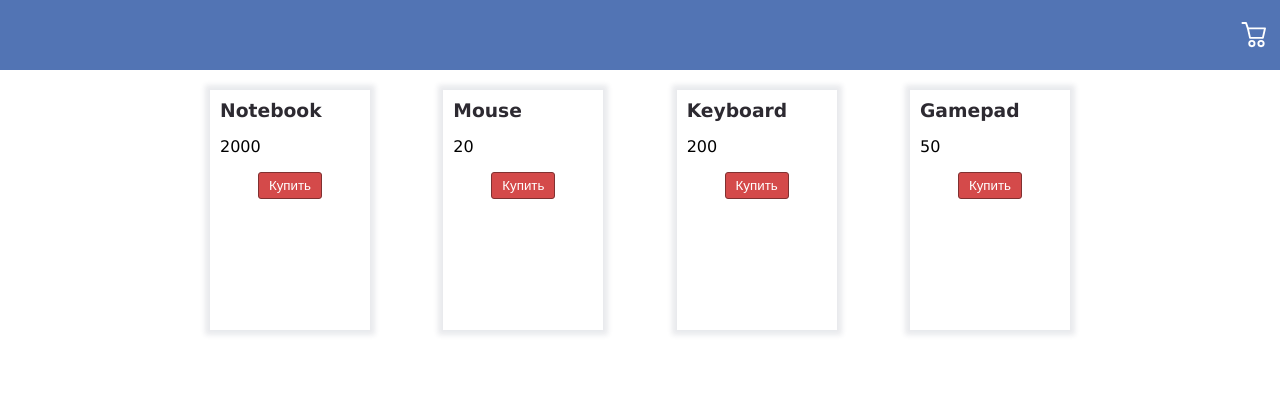
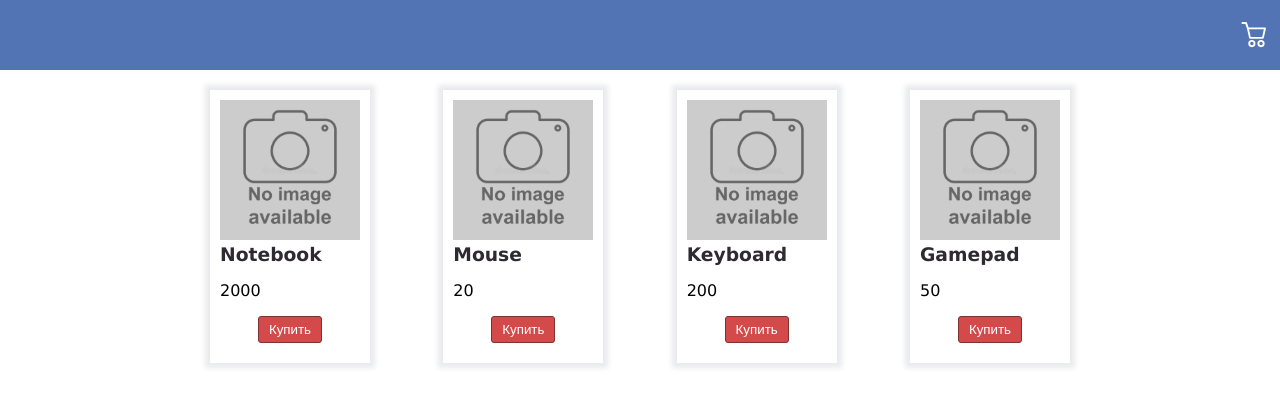
Before and after one commit to Ludmilaiv/advanced_js_homework, a plain HTML site: page index.html in a window 1280 px wide. Drawn offline with Linux system fonts and the light colour scheme.

Commit message:
fixed task 3

```diff
--- a/css/style.css
+++ b/css/style.css
@@ -76,3 +76,7 @@ body {
 .buy-btn:hover {
   background-color: rgb(207, 93, 93);
 }
+
+.product-item__photo {
+  width: 100%;
+}
--- a/js/main.js
+++ b/js/main.js
@@ -6,8 +6,9 @@ const products = [
 ];
 //Функция для формирования верстки каждого товара
 //Добавить в выводе изображение
-const renderProduct = ({title = 'untitled', price = 0}) => {
+const renderProduct = ({title = 'untitled', price = 0}, image='./img/no-image.jpg') => {
     return `<div class="product-item">
+                <img class="product-item__photo" src="${image}" alt="${title}">
                 <h3 class="product-item__title">${title}</h3>
                 <p class="product-item__price">${price}</p>
                 <button class="buy-btn">Купить</button>
@@ -16,13 +17,13 @@ const renderProduct = ({title = 'untitled', price = 0}) => {
 const renderPage = list => {
     const productsList = list.map(item => renderProduct(item));
     console.log(productsList);
-    productsList.forEach(elem => {
-        document.querySelector('.products').innerHTML += elem;
-    });
+    document.querySelector('.products').innerHTML = productsList.join('');
 };
 
 /* Ответ на задание 3.
 Запятая появлялась по причине того, что в свойство innerHTML мы помещали массив.
-Для решения этой проблемы нужно перебрать массив и добавить к innerHTML каждый из элементов. */
+Для решения этой проблемы можно перебрать массив и добавить к innerHTML каждый из элементов.
+Но если товаров много, такой способ будет не очень продуктивным. Поэтому просто с помощью join
+склеим массив строк в одну строку */
 
 renderPage(products);
```
Also changed, not shown: img/no-image.jpg (added).
